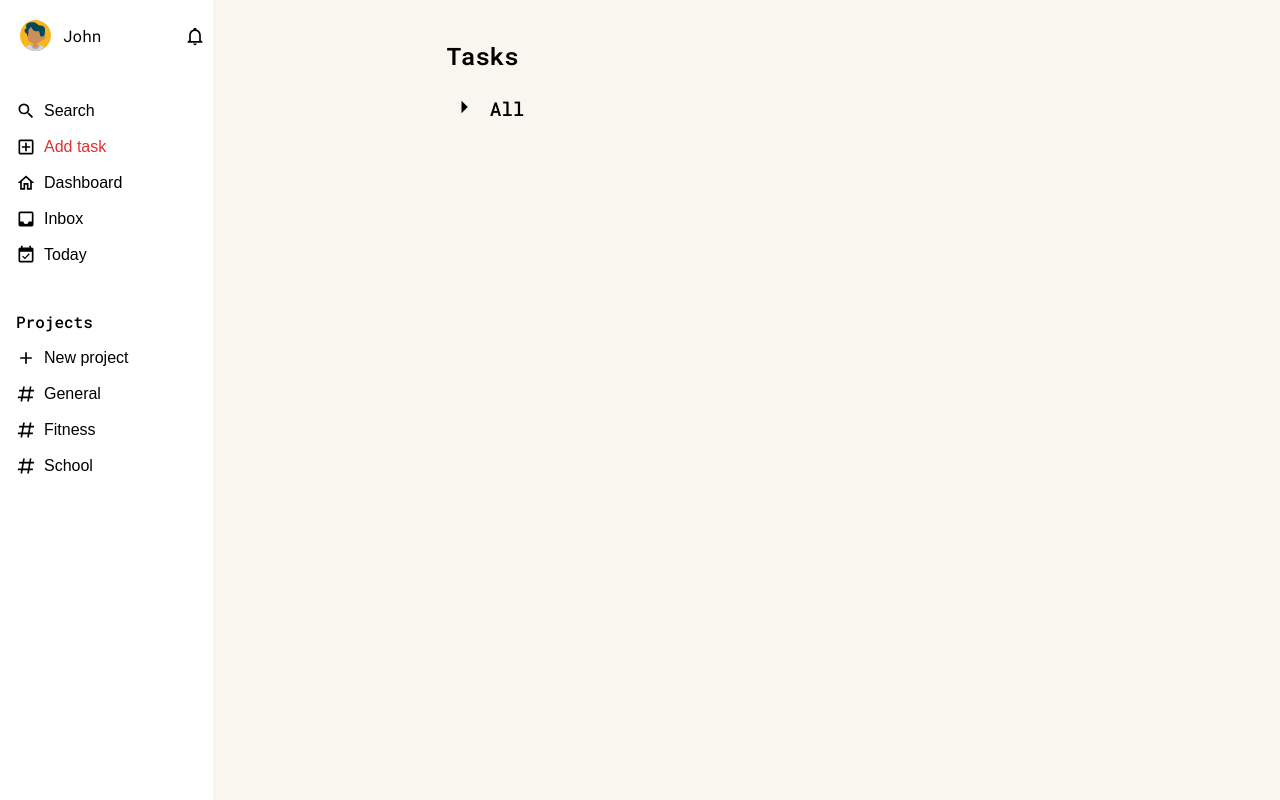
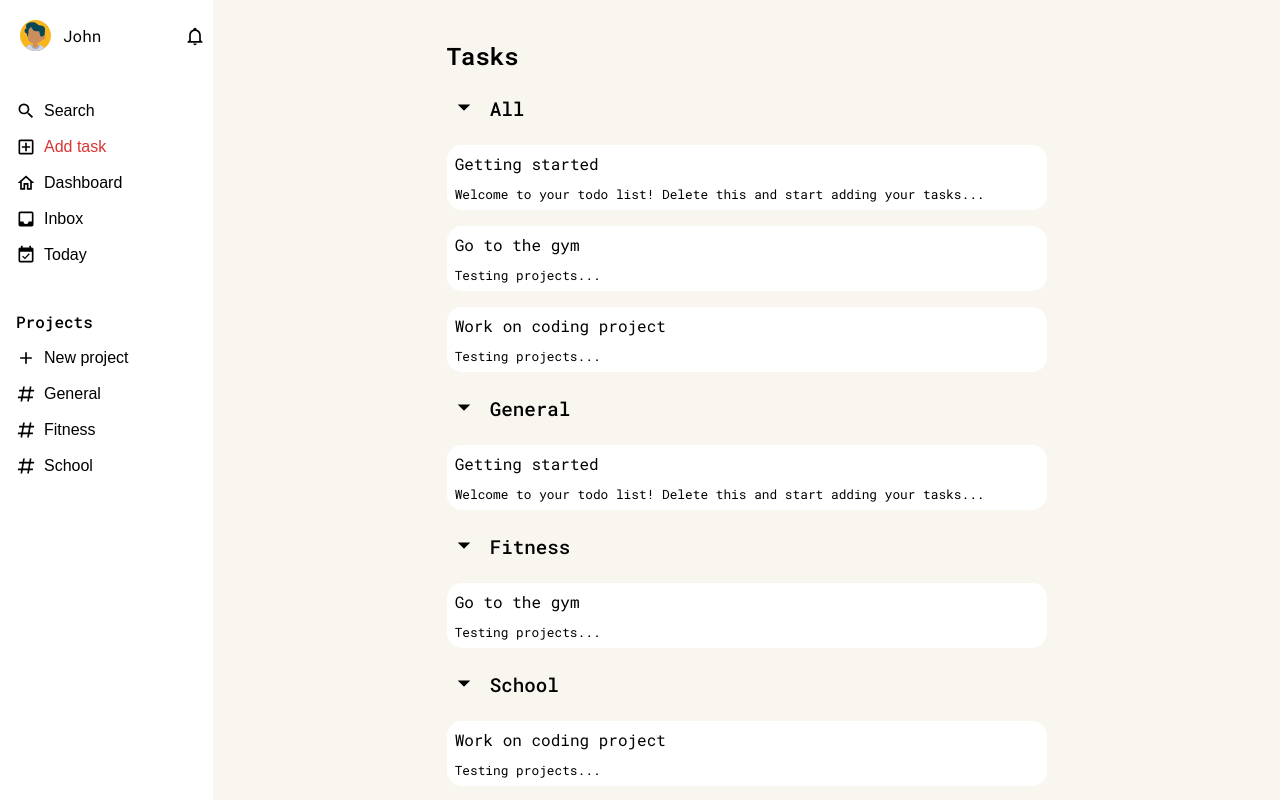
Before and after one commit to tjamescpp/todo-react-app, a React (Vite) app: page / in a window 1280 px wide. Built offline with nearby package versions, Linux system fonts and the light colour scheme.

Commit message:
Added projects and tasks arays in data.js
Projects are objects that hold an array of their tasks. Each project is now displayed with a list of their tasks.

```diff
--- a/src/App.jsx
+++ b/src/App.jsx
@@ -7,7 +7,31 @@ import Sidebar from './components/Sidebar';
 import SidebarHeader from './components/SidebarHeader';
 import SidebarList from './components/SidebarList';
 import ToDoList from './components/ToDoList.jsx';
-import { users, sidebarButtons, projectButtons } from './data.js';
+import {
+    users,
+    sidebarButtons,
+    projectButtons,
+    tasks,
+    projects,
+} from './data.js';
+
+// add all tasks to the All project
+const allProject = projects.find((project) => project.title === 'All');
+allProject.tasks = tasks;
+
+// add tasks the the General project
+const generalProject = projects.find((project) => project.title === 'General');
+generalProject.tasks = tasks.filter((task) => task.project === 'General');
+
+// add tasks the the Fitness project
+const fitnessProject = projects.find((project) => project.title === 'Fitness');
+fitnessProject.tasks = tasks.filter((task) => task.project === 'Fitness');
+
+// add tasks the the School project
+const schoolProject = projects.find((project) => project.title === 'School');
+schoolProject.tasks = tasks.filter((task) => task.project === 'School');
+
+console.log('All project:', allProject);
 
 function App() {
     return (
@@ -37,7 +61,10 @@ function App() {
             </Sidebar>
             <Content>
                 <ToDoList>
-                    <Project id="allProject" projectName="All" />
+                    <Project id="allProject" project={allProject} />
+                    <Project id="generalProject" project={generalProject} />
+                    <Project id="fitnessProject" project={fitnessProject} />
+                    <Project id="schoolProject" project={schoolProject} />
                 </ToDoList>
             </Content>
         </div>
--- a/src/components/Project.jsx
+++ b/src/components/Project.jsx
@@ -1,7 +1,6 @@
 import Button from './Button';
 import Icon from './Icon';
 import { useState } from 'react';
-import { tasks } from '../data';
 import Task from './Task';
 
 const icons = {
@@ -39,8 +38,8 @@ export function TaskList({ tasks, id }) {
     );
 }
 
-export default function Project({ id, projectName }) {
-    const [isExpanded, setIsExpanded] = useState(false);
+export default function Project({ id, project }) {
+    const [isExpanded, setIsExpanded] = useState(true);
 
     const handleExpand = () => {
         setIsExpanded(!isExpanded);
@@ -49,7 +48,7 @@ export default function Project({ id, projectName }) {
     // convert to useEffect when the app is connected to a server
     const showTaskList = () => {
         if (isExpanded) {
-            return <TaskList tasks={tasks} id={'allList'} />;
+            return <TaskList tasks={project.tasks} id={'allList'} />;
         }
     };
 
@@ -57,7 +56,7 @@ export default function Project({ id, projectName }) {
         <div className="project" id={id}>
             <ProjectHeader
                 id={'allHeader'}
-                projectName={projectName}
+                projectName={project.title}
                 iconSrc={isExpanded ? icons.expand : icons.collapse}
                 onClick={handleExpand}
             />
--- a/src/data.js
+++ b/src/data.js
@@ -70,4 +70,39 @@ export const tasks = [
         dueDate: '2025-08-08',
         priority: 'p2',
     },
+    {
+        id: crypto.randomUUID(),
+        title: 'Go to the gym',
+        text: 'Testing projects...',
+        project: 'Fitness',
+        dueDate: '2025-08-14',
+        priority: 'p3',
+    },
+    {
+        id: crypto.randomUUID(),
+        title: 'Work on coding project',
+        text: 'Testing projects...',
+        project: 'School',
+        dueDate: '2025-08-18',
+        priority: 'p2',
+    },
 ];
+
+export const projects = [
+    {
+        title: 'All',
+        tasks: [],
+    },
+    {
+        title: 'General',
+        tasks: [],
+    },
+    {
+        title: 'Fitness',
+        tasks: [],
+    },
+    {
+        title: 'School',
+        tasks: [],
+    },
+];
```
